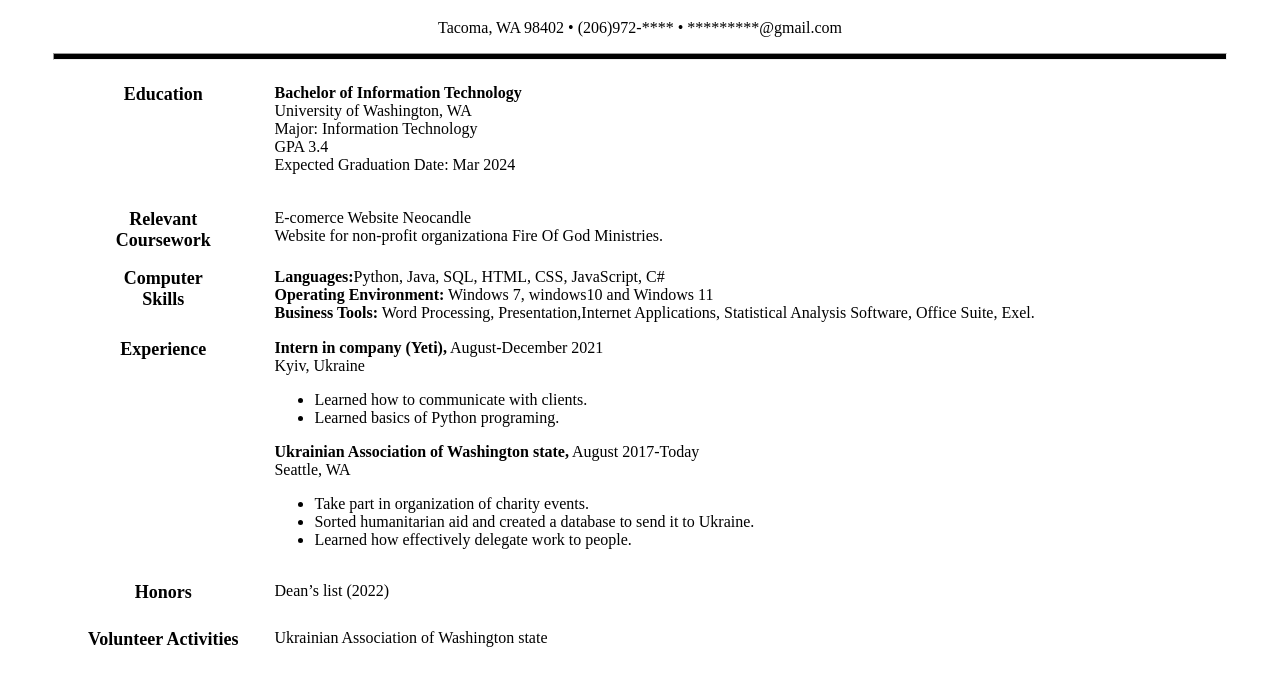
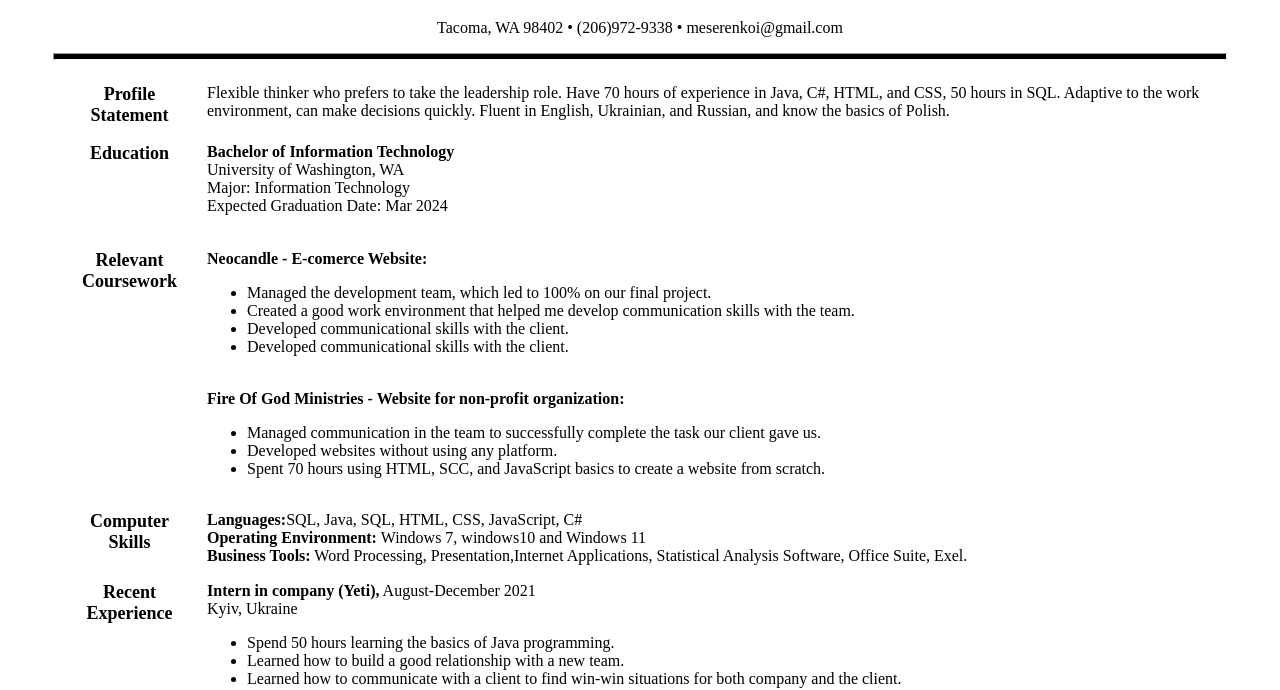
Before and after one commit to Meserenko/Resume, a plain HTML site: page index.html in a window 1280 px wide. Shown: the part 114-804 px from the top of the page. Drawn offline with Linux system fonts and the light colour scheme.

Commit message:
Update index.html

```diff
--- a/index.html
+++ b/index.html
@@ -9,42 +9,64 @@
 <body>
 	<div>
 		<h1>Illia Meserenko</h1>
-		<p>Tacoma, WA 98402 &bull; (206)972-**** &bull; *********@gmail.com</p>
+		<p>Tacoma, WA 98402 &bull; (206)972-9338 &bull; meserenkoi@gmail.com</p>
 	</div>
 	<hr>
 
 <table>
+    <tr rowspan = "1">
+      <th><center> Profile Statement</center></th>
+      <td> Flexible thinker who prefers to take the leadership role. Have 70 hours of experience in Java, С#, HTML, and CSS, 50 hours in SQL. Adaptive to the work environment, can make decisions quickly. Fluent in English, Ukrainian, and Russian, and know the basics of Polish.</td>
+  </tr>
 
      <tr rowspan = "1">
       <th><center> Education</center></th>
-      <td> <b>Bachelor of Information Technology</b><br>University of Washington, WA<br>Major: Information Technology<br>GPA 3.4<br>Expected Graduation Date: Mar 2024<br><br></td>
+      <td> <b>Bachelor of Information Technology</b><br>University of Washington, WA<br>Major: Information Technology<br>Expected Graduation Date: Mar 2024<br><br></td>
   </tr>
 
       <tr rowspan = "2">
          <th><center>Relevant<br> Coursework</center></th>
-         <td> E-comerce Website Neocandle<br>
-          Website for non-profit organizationa Fire Of God Ministries.</td>
+         <td><strong>Neocandle -  E-comerce Website:</strong> <br>
+            <ul>
+            <li>Managed the development team, which led to 100% on our final project.</li>
+            <li>Created a good work environment that helped me develop communication skills with the team.</li>
+            <li>Developed communicational skills with the client.</li>
+            <li>Developed communicational skills with the client.</li>
+        </ul>
+            <br>
+          <strong>Fire Of God Ministries - Website for non-profit organization:</strong>
+          <ul>
+          <li> Managed communication in the team to successfully complete the task our client gave us.</li>
+          <li>
+            Developed websites without using any platform.
+          </li>
+          <li>
+              Spent 70 hours using HTML, SCC, and JavaScript basics to create a website from scratch.
+          </li>
+      </ul>
+            </td>
          </tr>
 
       <tr rowspan = "2">
       <th><center><b>Computer</b><br><b>Skills</b></center></th>
-      <td><b>Languages:</b>Python, Java, SQL, HTML, CSS, JavaScript, C#<br> <b>Operating Environment:</b> Windows 7, windows10 and Windows 11<br> <b>Business Tools:</b>  Word Processing, Presentation,Internet Applications, Statistical Analysis Software, Office Suite, Exel.
+      <td><b>Languages:</b>SQL, Java, SQL, HTML, CSS, JavaScript, C#<br> <b>Operating Environment:</b> Windows 7, windows10 and Windows 11<br> <b>Business Tools:</b>  Word Processing, Presentation,Internet Applications, Statistical Analysis Software, Office Suite, Exel.
 
 </td>
       </tr>
 
       <tr rowspan = "2">
-      <th><center>Experience</center></th>
+      <th><center>Recent Experience</center></th>
       <td><b>Intern in company (Yeti),</b> August-December 2021<br>Kyiv, Ukraine<br>
       <ul>
-      <li> Learned how to communicate with clients.</li>
-      <li> Learned basics of Python programing.</li>
+      <li> Spend 50 hours learning the basics of Java programming.</li>
+      <li> Learned how to build a good relationship with a new team.</li>
+      <li>Learned how to communicate with a client to find win-win situations for both company and the client.</li>
    </ul>
     <b>Ukrainian Association of Washington state,</b> August 2017-Today<br> Seattle, WA <br>
     <ul>
-      <li>Take part in organization of charity events.</li>
-      <li>Sorted humanitarian aid and created a database to send it to Ukraine.</li>
-      <li>Learned how effectively delegate work to people.</li>
+      <li>Organized a charity event with a team to raise money for refugees.</li>
+      <li>Worked with a database to sort humanitarian aid and send it to Ukraine.</li>
+      <li>Effectively delegate work to people to spend less time on one assignment.</li>
 </ul>
        </td>
       </tr>
@@ -54,11 +76,6 @@
       <td> Dean’s list (2022) </td>
    </tr>
 
-      <tr rowspan ="2">
-       <th><center>Volunteer Activities</center></th>
-       <td>Ukrainian Association of Washington state</td>
-
-       </tr>
    </tr>
 </table>
 </body>
```
